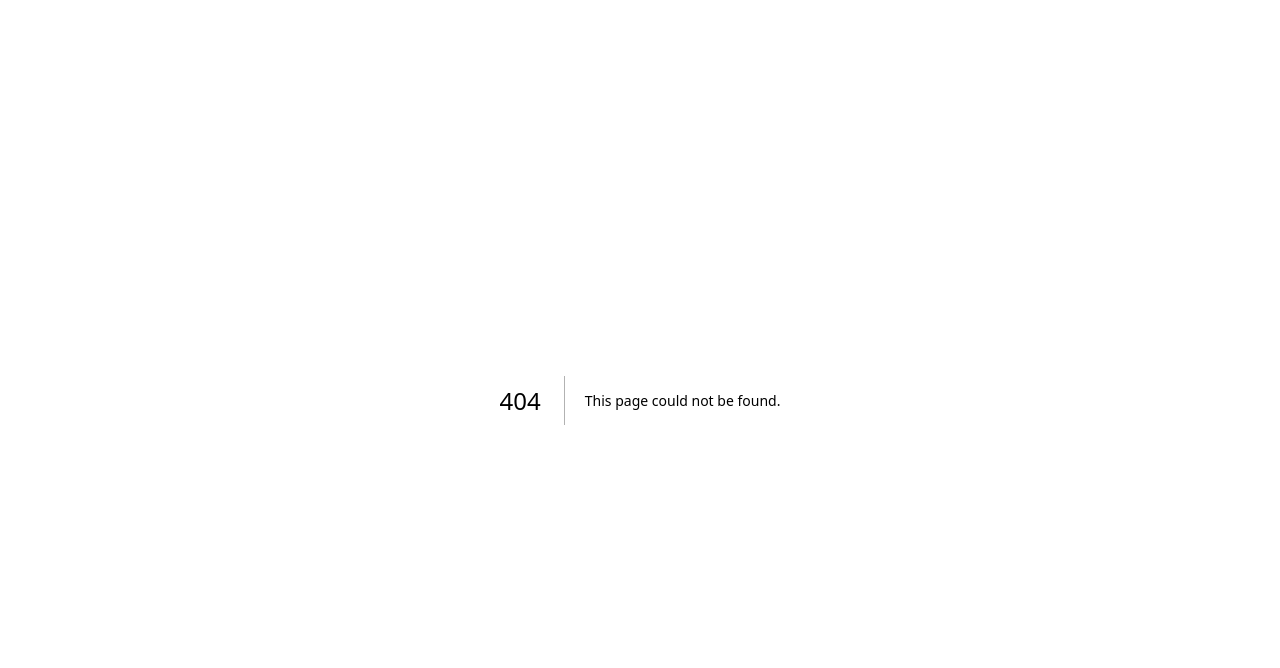
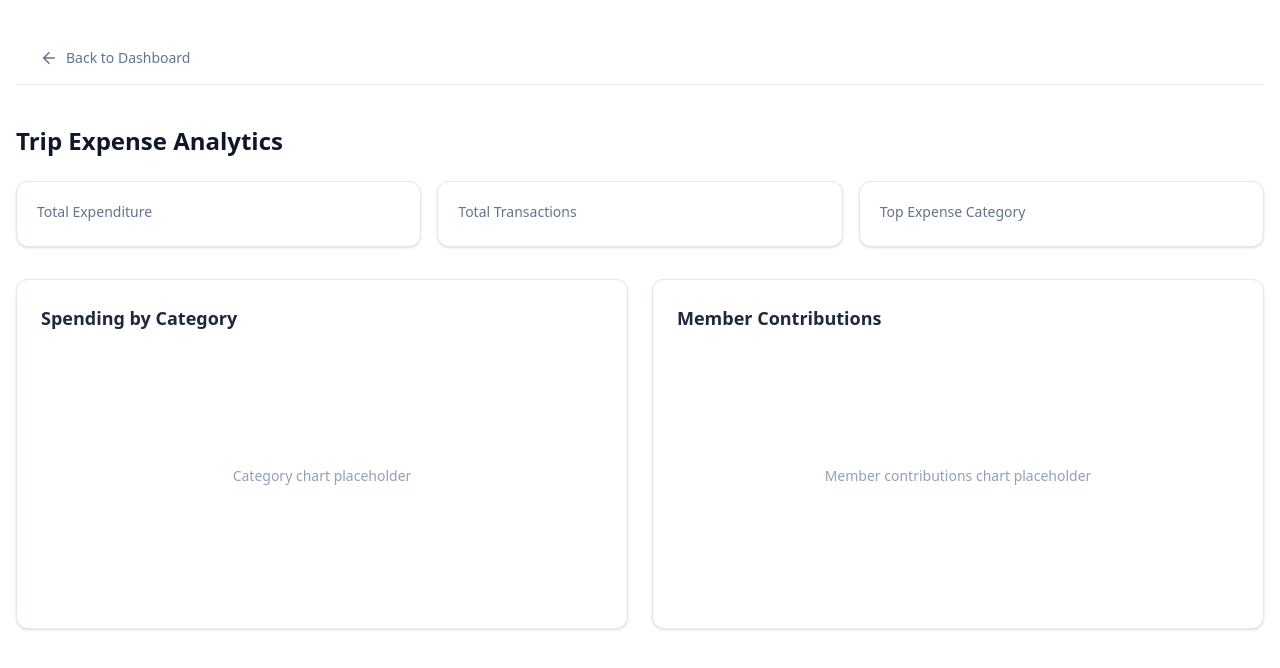
Before and after one commit to archit0111/Sajhedar, a Next.js app: page /trip/1/analytics in a window 1280 px wide. Before the commit this address had no page. Shown: the top 668 px of the page. Built offline with nearby package versions, Linux system fonts and the light colour scheme; no server answers.

Commit message:
initiate trip expense anaysis page

```diff
--- a/package.json
+++ b/package.json
@@ -25,6 +25,7 @@
     "react-dom": "^19.1.0",
     "react-hook-form": "^7.59.0",
     "react-hot-toast": "^2.5.2",
+    "recharts": "^3.10.1",
     "zod": "^3.25.67"
   },
   "devDependencies": {
--- a/src/pages/dashboard.tsx
+++ b/src/pages/dashboard.tsx
@@ -36,7 +36,7 @@ export default function Dashboard() {
   const [trips, setTrips] = useState<ClientTrip[]>([]);
   const [isOpen, setIsOpen] = useState(false);
   const { data: session, status } = useSession();
-  const [loading, setLoading] = useState(false);
+  const [loading, setLoading] = useState(true);
 
   useEffect(() => {
     if (status === 'unauthenticated') {
@@ -47,7 +47,6 @@ export default function Dashboard() {
   useEffect(() => {
     const fetchUserTrips = async () => {
       if (!session) return;
-      setLoading(true);
       try {
         const res = await fetch(`/api/trips?t=${Date.now()}`);
 
--- /dev/null
+++ b/src/pages/trip/[id]/analytics.tsx
@@ -0,0 +1,99 @@
+import { useRouter } from "next/router";
+import { useEffect, useState } from "react";
+import { useSession } from "next-auth/react";
+import SajhedarLoader from "@/components/SajhedarLoader";
+import Nav from "@/components/Nav";
+import Link from "next/link";
+import { ArrowLeft } from "lucide-react";
+
+
+export default function TripAnalytics() {
+    const router = useRouter();
+    const { id } = router.query;
+    const [loading, setLoading] = useState(true);
+    const [data, setData] = useState(null);
+    const { data: session, status } = useSession();
+
+    // useEffect(() => {
+    //     if (status === 'unauthenticated') {
+    //         router.push('/');
+    //     }
+    // }, [router, status]);
+
+    // useEffect(() => {
+    //     const fetchData = async () => {
+    //         try {
+    //             const res = await fetch(`/api/trips/${id}/analytics`);
+    //             if (!res.ok) {
+    //                 throw new Error('Failed to fetch trips');
+    //             }
+    //             const data = await res.json();
+    //             setData(data);
+
+    //         } catch (e) {
+    //             console.log(e);
+    //         } finally {
+    //             setLoading(false);
+    //         }
+    //         fetchData();
+    //     }
+    // }, [session, id]);
+
+    // if (loading) {
+    //     return <div className="min-h-screen flex items-center justify-center text-slate-600">
+    //         <SajhedarLoader />
+    //     </div>;
+    // }
+
+    return (
+        <div className="mx-auto px-4 py-8">
+            <header className="border-b border-slate-200/80 bg-white/80 backdrop-blur-md sticky top-0 z-40 px-6 py-4 mb-10">
+        <div className="mx-auto flex items-center justify-between">
+          <div onClick={()=>router.back()}
+          className="flex items-center space-x-2 text-slate-500 hover:text-slate-900 transition-colors group text-sm font-medium">
+            <ArrowLeft size={18} className="transition-transform group-hover:-translate-x-1" />
+            <span>Back to Dashboard</span>
+          </div>
+        </div>
+      </header>
+
+            <h1 className="text-2xl font-bold text-slate-900 mb-6">Trip Expense Analytics</h1>
+
+            {/* Top Metric Cards */}
+            <div className="grid grid-cols-1 sm:grid-cols-3 gap-4 mb-8">
+                <div className="bg-white p-5 rounded-xl border border-slate-200 shadow-sm">
+                    <p className="text-sm text-slate-500 font-medium">Total Expenditure</p>
+                    <p className="text-2xl font-bold text-slate-800 mt-1">{}</p>
+                </div>
+                <div className="bg-white p-5 rounded-xl border border-slate-200 shadow-sm">
+                    <p className="text-sm text-slate-500 font-medium">Total Transactions</p>
+                    <p className="text-2xl font-bold text-slate-800 mt-1"></p>
+                </div>
+                <div className="bg-white p-5 rounded-xl border border-slate-200 shadow-sm">
+                    <p className="text-sm text-slate-500 font-medium">Top Expense Category</p>
+                    <p className="text-xl font-bold text-slate-800 mt-1"></p>
+                </div>
+            </div>
+
+            {/* Charts Section */}
+            <div className="grid grid-cols-1 md:grid-cols-2 gap-6">
+                {/* Category Breakdown Chart */}
+                <div className="bg-white p-6 rounded-xl border border-slate-200 shadow-sm">
+                    <h3 className="text-lg font-semibold text-slate-800 mb-4">Spending by Category</h3>
+                    <div className="h-64 flex items-center justify-center">
+                        {/* You can map your category data into Recharts PieChart here */}
+                        <p className="text-slate-400 text-sm">Category chart placeholder</p>
+                    </div>
+                </div>
+
+                {/* Member Contribution Chart */}
+                <div className="bg-white p-6 rounded-xl border border-slate-200 shadow-sm">
+                    <h3 className="text-lg font-semibold text-slate-800 mb-4">Member Contributions</h3>
+                    <div className="h-64 flex items-center justify-center">
+                        <p className="text-slate-400 text-sm">Member contributions chart placeholder</p>
+                    </div>
+                </div>
+            </div>
+        </div>
+    )
+}
--- a/src/pages/trip/[id].tsx
+++ b/src/pages/trip/[id]/index.tsx
@@ -14,6 +14,7 @@ import {
   Clock,
   TrendingDown,
   Trash2,
+  BarChart,
 } from 'lucide-react';
 import { ITrip } from '@/models/Trip';
 import AddExpanseModal from '@/components/AddExpanseModal';
@@ -31,7 +32,7 @@ interface IMembersWithRemainingAmount {
 
 export default function TripDetailsPage() {
   const { data: session } = useSession();
-  const [loading, setLoading] = useState(false);
+  const [loading, setLoading] = useState(true);
   const [trip, setTrip] = useState<ITrip>();
   const router = useRouter();
   const { id } = router.query;
@@ -53,7 +54,6 @@ export default function TripDetailsPage() {
     const fetchTrip = async () => {
       if (!session || !id) return;
       try {
-        setLoading(true);
         const res = await fetch(`/api/trips/${id}`);
         const trip = await res.json();
         if (!res.ok) {
@@ -227,7 +227,7 @@ export default function TripDetailsPage() {
   return (
     <div className="min-h-screen bg-gradient-to-bl from-emerald-50/60 via-slate-50 to-amber-50/50 text-slate-800 font-sans antialiased">
       <AddExpanseModal id={id ? String(id) : null} isOpen={isOpen} onClose={onClose} onExpenseAdded={fetchExpanses} />
-      {/* <EditMembersModal isOpen={isOpen}  onClose={onClose} trip={trip}/> */}
+
       {/* Top Navigation Bar */}
       <header className="border-b border-slate-200/80 bg-white/80 backdrop-blur-md sticky top-0 z-40 px-6 py-4">
         <div className="max-w-6xl mx-auto flex items-center justify-between">
@@ -237,10 +237,12 @@ export default function TripDetailsPage() {
           </Link>
 
           <div className="flex items-center space-x-3">
-            {/* <button className="flex items-center space-x-2 bg-slate-100 hover:bg-slate-200 text-slate-700 font-medium px-4 py-2 rounded-xl transition-all text-sm border border-slate-200">
-              <UserPlus size={16} />
-              <span>Invite</span>
-            </button> */}
+            <button
+            onClick={()=>router.push(`/trip/${id}/analytics`)}
+            className="flex items-center space-x-2 bg-slate-100 hover:bg-slate-200 text-slate-700 font-medium px-4 py-2 rounded-xl transition-all text-sm border border-slate-200">
+              <BarChart/>
+              <span>Analytics</span>
+            </button>
             <button onClick={onClose}
               className="flex cursor-pointer items-center space-x-2 bg-emerald-600 hover:bg-emerald-500 text-white font-semibold px-4 py-2 rounded-xl transition-all duration-200 shadow-sm active:scale-95 text-sm">
               <Plus size={16} />
```
Also changed, not shown: src/pages/api/trips/[id]/analytics.ts (added), 1 other file (tests, documents, lock files or other folders).
